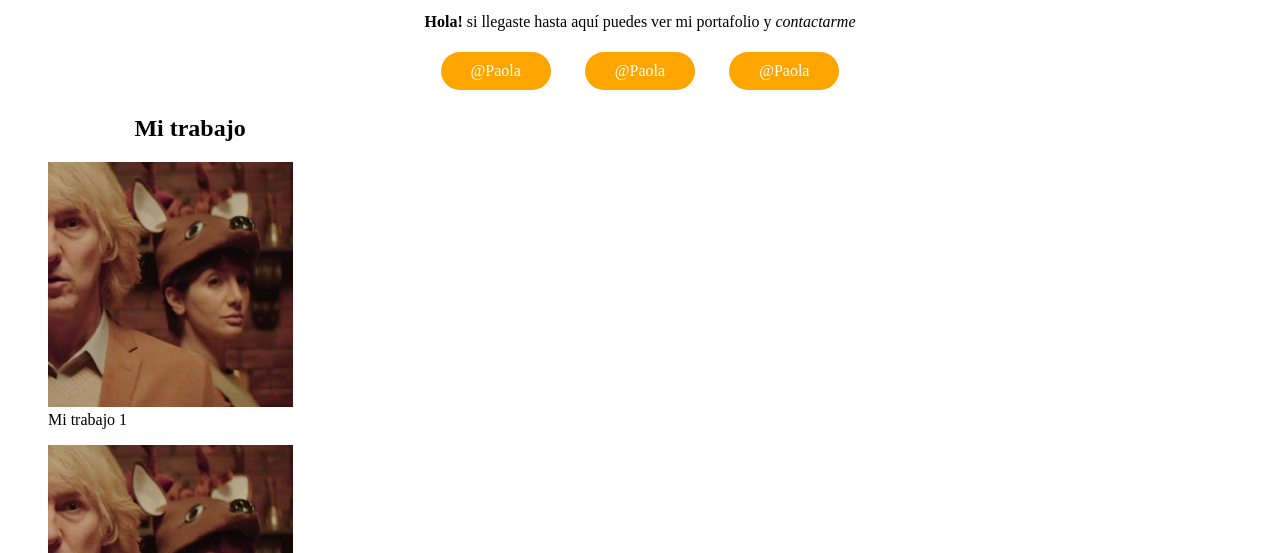
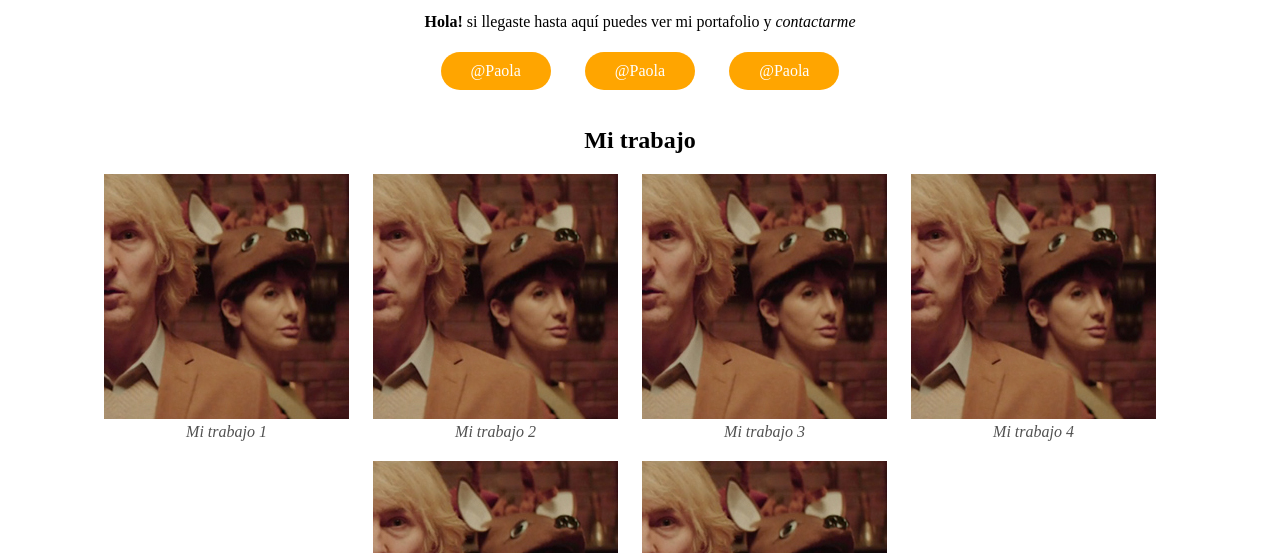
Before and after one commit to cpaola22/miperfil, a plain HTML site: page index.html in a window 1280 px wide. Shown: the part 247-800 px from the top of the page. Drawn offline with Linux system fonts and the light colour scheme.

Commit message:
V11 - Se agregaron estilos al modulo de mi trabajo

```diff
--- a/css/styles.css
+++ b/css/styles.css
@@ -106,3 +106,24 @@ background-position: center;                     		/* 4 - Posicionamos la imagen
     	width: 80%;		   	 /* 7 - Se agrega un ancho*/
     	margin: 0 auto;		/* 8 - Truco - A traves de margenes se centran los modulos*/
 }
+/* Work */
+.Work{
+    margin-top: 2em;            /* 1 - Agregamos margen entre modulo de trabajos y mi perfil*/
+	text-align: center;         /* 5 - Centramos pie de fotos*/
+}
+
+.Work-item{
+	display: inline-block;      /* 2 - Permite que las imagenes sean responsive*/
+	margin: 0 20px 20px 0;  /* 3 - Se agrega margenes entre elementos */
+}
+
+.Work-imageContainer{
+	 margin: 0;                 /* 4 - Elimanos margenes adiciones del contenedor de imagenes*/
+}
+
+.Work-description{
+	font-size: 16px;           /* 6 - Se agrega tamaño de letra*/
+	color: #515151;            /* 7 - Se agrega color gris*/
+	font-style: italic;        /* 8 - Se agrega estilo de fuente*/
+
+}
```
